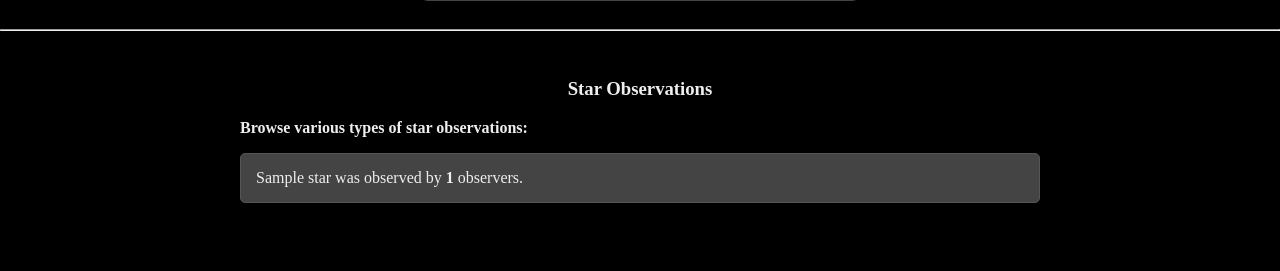
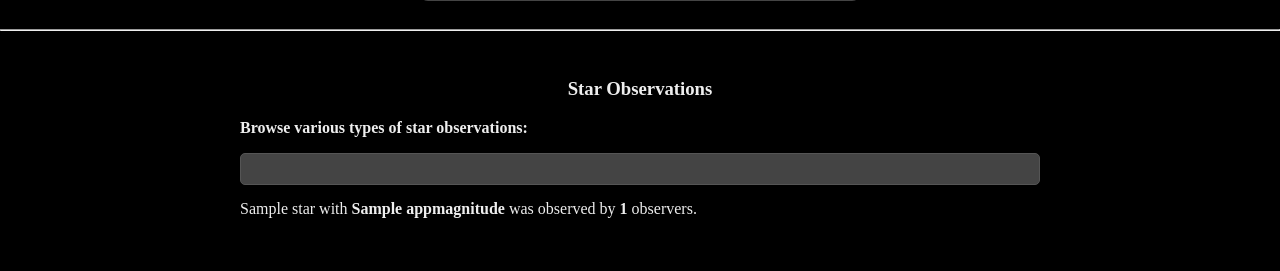
Before and after one commit to Shreyas31/celestial_outpost, a Flask app: template templates/star/home.html in a window 1280 px wide. Shown: the part 400-671 px from the top of the page. Run offline with Flask 3, Linux system fonts and the light colour scheme; the template is opened without the code that fills it: most values are stand-ins (such as "Sample title", 1, 10 or a date in 2020).

Commit message:
Update star homepage design

```diff
--- a/templates/star/home.html
+++ b/templates/star/home.html
@@ -37,7 +37,9 @@
     <ul>
       <li>
         <div class="content">
-          {{ stars[i].name }} was observed by <strong>{{counts[i]}}</strong> observers.
+          <!--<img src="" alt="" srcset="">-->
+          </div>
+          {{ stars[i].name }} with <strong>{{stars[i].appmagnitude}}</strong> was observed by <strong>{{counts[i]}}</strong> observers.
         </div>
       </li>
     </ul>
```
